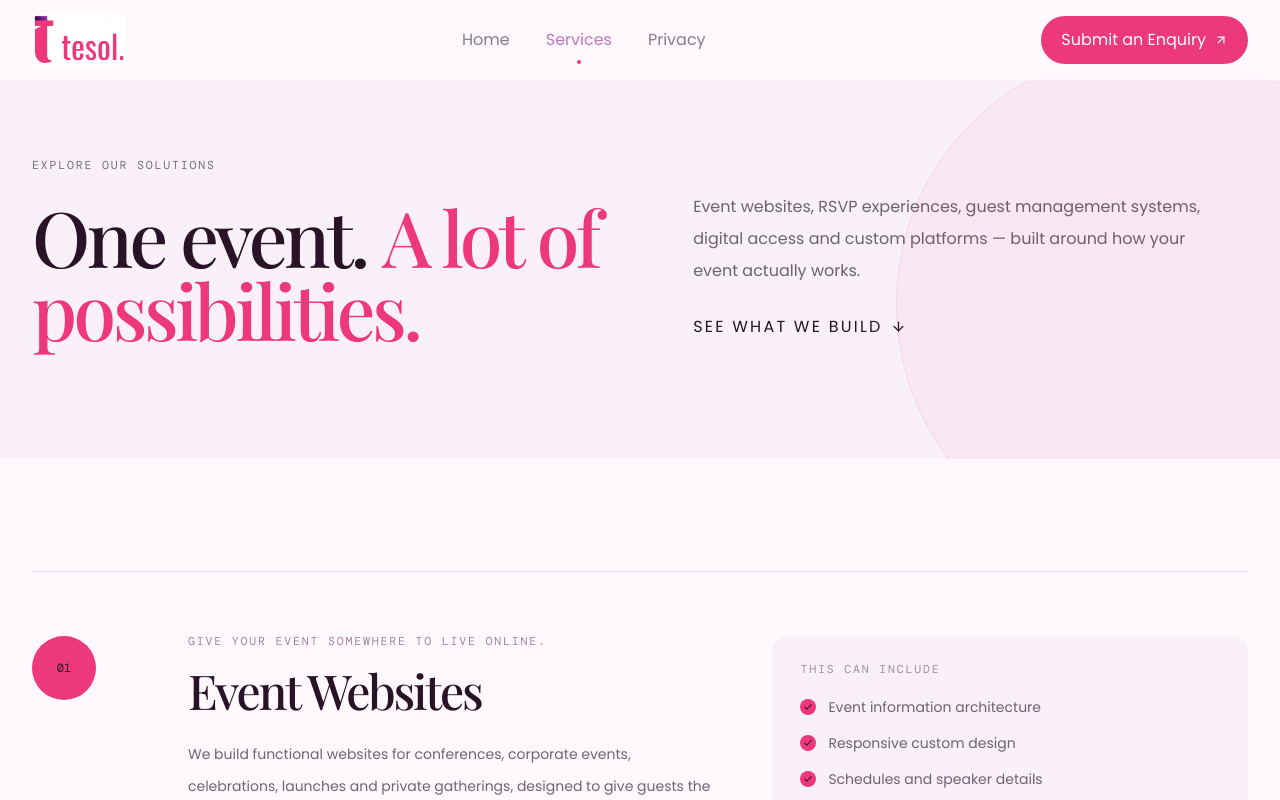
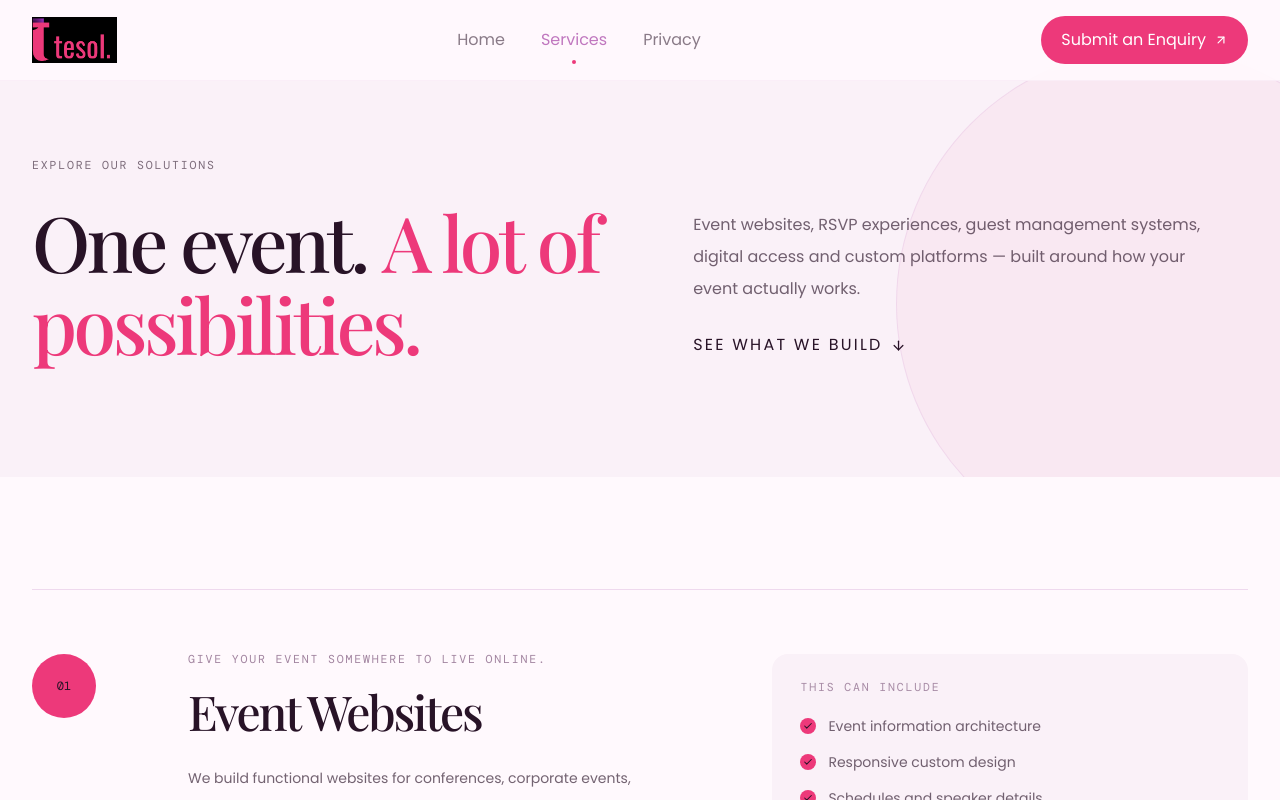
Before and after one commit to tolzzyyy/tesolhq, a React (Vite) app: page /services in a window 1280 px wide. Shown: the top 800 px of the page. Built offline with nearby package versions, Linux system fonts and the light colour scheme; a web font is replaced by a local one.

Commit message:
Polish homepage typography and branding

```diff
--- a/src/index.css
+++ b/src/index.css
@@ -75,7 +75,7 @@ img {
   font-family: "Playfair Display", serif;
   font-weight: 500;
   letter-spacing: -0.045em;
-  line-height: 0.96;
+  line-height: 1.08;
 }
 
 .eyebrow {
@@ -95,18 +95,18 @@ img {
 .brand-logo-crop {
   position: relative;
   display: block;
-  width: 5.9rem;
-  height: 3.2rem;
+  width: 5.3rem;
+  height: 2.85rem;
   flex: 0 0 auto;
   overflow: hidden;
-  background: #fff;
+  background: #000;
 }
 
 .brand-logo-crop img {
   position: absolute;
-  top: -77px;
-  left: -42px;
-  width: 160px;
+  top: -70px;
+  left: -40px;
+  width: 145px;
   max-width: none;
 }
 
--- a/src/pages/HomePage.jsx
+++ b/src/pages/HomePage.jsx
@@ -115,7 +115,7 @@ export default function HomePage() {
         <div className="page-shell grid items-center gap-14 lg:grid-cols-[0.95fr_1.05fr] lg:gap-16">
           <div className="relative z-10 lg:pb-10">
             <motion.p initial={{ opacity: 0, y: 14 }} animate={{ opacity: 1, y: 0 }} transition={{ delay: 0.16 }} className="mb-5 font-mono text-xs font-medium uppercase tracking-[0.18em] text-ink/55">Events, built differently.</motion.p>
-            <motion.h1 initial={{ opacity: 0, y: 28 }} animate={{ opacity: 1, y: 0 }} transition={{ delay: 0.22, duration: 0.75, ease: [0.22, 1, 0.36, 1] }} className="display-title text-[clamp(2.6rem,6.2vw,5.8rem)] text-ink">
+            <motion.h1 initial={{ opacity: 0, y: 28 }} animate={{ opacity: 1, y: 0 }} transition={{ delay: 0.22, duration: 0.75, ease: [0.22, 1, 0.36, 1] }} className="display-title text-[clamp(3rem,6.2vw,5.8rem)] text-ink">
               Building digital solutions for <span className="block italic text-berry sm:inline">every event.</span>
             </motion.h1>
             <motion.p initial={{ opacity: 0 }} animate={{ opacity: 1 }} transition={{ delay: 0.48, duration: 0.6 }} className="mt-7 max-w-xl text-sm leading-7 text-ink/65 sm:text-base">
@@ -152,7 +152,7 @@ export default function HomePage() {
         <div className="page-shell grid gap-14 lg:grid-cols-[0.8fr_1.2fr] lg:gap-24">
           <motion.div {...reveal}>
             <p className="eyebrow text-berry">The big idea</p>
-            <h2 className="display-title mt-6 text-4xl leading-[1.18] text-ink sm:text-5xl">Behind every great event is <span className="italic text-wine">a lot of moving parts.</span></h2>
+            <h2 className="display-title mt-6 text-4xl leading-[1.12] text-ink sm:text-5xl">Behind every great event is <span className="block italic text-wine sm:inline">a lot of moving parts.</span></h2>
           </motion.div>
 
           <motion.div {...reveal}>
@@ -163,7 +163,6 @@ export default function HomePage() {
               <div className="whitespace-nowrap border-b border-r border-wine/20 bg-wine px-3 py-5 font-mono text-[0.62rem] uppercase tracking-[0.06em] text-ink sm:px-4 sm:text-xs sm:tracking-[0.12em]">What happens next?</div>
             </div>
             <p className="mt-8 text-sm leading-8 text-ink/60"><strong className="font-bold text-ink">TESOL</strong> creates event websites, RSVP experiences, guest management systems, digital access solutions and custom event platforms designed around how your event actually works.</p>
-            <Link to="/services" className="mt-8 inline-flex items-center gap-2 text-xs font-semibold uppercase tracking-[0.14em] text-plum">Explore Our Solutions <ArrowRight size={15} /></Link>
           </motion.div>
         </div>
       </section>
@@ -172,7 +171,7 @@ export default function HomePage() {
         <div className="page-shell">
           <motion.div {...reveal} className="grid gap-7 border-b border-wine/25 pb-12 lg:grid-cols-[0.65fr_1.35fr] lg:items-end">
             <p className="eyebrow text-berry">What TESOL builds</p>
-            <h2 className="display-title text-4xl text-ink sm:text-5xl">One event. <span className="italic text-wine">A lot of possibilities.</span></h2>
+            <h2 className="display-title text-4xl text-ink sm:text-5xl">One event. <span className="block italic text-wine sm:inline">A lot of possibilities.</span></h2>
           </motion.div>
 
           <div className="mt-8 grid gap-5 lg:auto-rows-fr lg:grid-cols-2">
@@ -182,7 +181,7 @@ export default function HomePage() {
                 <motion.article key={solution.title} {...reveal} transition={{ ...reveal.transition, delay: (index % 2) * 0.08 }} className={`group flex h-full min-h-[390px] flex-col rounded-[2rem] border border-wine/15 bg-white p-7 transition hover:-translate-y-1 hover:shadow-[0_24px_70px_rgba(98,54,97,0.1)] sm:p-9 ${index === solutions.length - 1 ? 'lg:col-span-2 lg:min-h-[280px] lg:flex-row lg:items-center lg:gap-14' : ''}`}>
                   <div className="flex items-center justify-between lg:min-w-40">
                     <span className="font-mono text-xs text-plum/55">{solution.number}</span>
-                    <span className="grid size-11 place-items-center rounded-full bg-berry text-ink transition duration-300 group-hover:-rotate-6 group-hover:bg-wine"><Icon size={19} /></span>
+                    <span className={`grid size-11 place-items-center ${index < 4 ? 'text-berry' : 'rounded-full bg-berry text-ink'}`}><Icon size={19} /></span>
                   </div>
                   <div className={index === solutions.length - 1 ? 'mt-8 lg:mt-0' : 'mt-10 flex flex-1 flex-col'}>
                     <h3 className="font-display text-2xl text-ink sm:text-3xl">{solution.title}</h3>
@@ -198,45 +197,20 @@ export default function HomePage() {
 
       <section className="noise overflow-hidden bg-blush py-24 text-ink lg:py-32">
         <div className="page-shell relative z-10">
-          <motion.div {...reveal} className="grid gap-12 lg:grid-cols-[0.9fr_1.1fr] lg:gap-24">
-            <div>
-              <p className="eyebrow text-ink/55">How it unfolds</p>
-              <h2 className="display-title mt-6 text-4xl leading-[1.1] sm:text-5xl">A calm process for a <span className="italic text-wine">remarkable</span> event.</h2>
-              <p className="mt-8 max-w-md text-sm leading-8 text-ink/65">You stay close to the joyful decisions. We hold the timelines, suppliers, production details and all the things no guest should ever notice.</p>
-            </div>
-
-            <ol className="divide-y divide-ink/15 border-y border-ink/15">
-              {[
-                ['01', 'Listen', 'We begin with your people, priorities and the feeling you want to create.'],
-                ['02', 'Imagine', 'A tailored concept brings the story, setting and guest journey into focus.'],
-                ['03', 'Make it happen', 'We produce every detail and lead the day with a steady, trusted hand.'],
-              ].map(([number, title, text]) => (
-                <li key={number} className="grid grid-cols-[48px_1fr] gap-4 py-7 sm:grid-cols-[70px_160px_1fr] sm:items-start">
-                  <span className="font-mono text-xs text-ink/45">{number}</span>
-                  <span className="font-display text-xl text-ink">{title}</span>
-                  <span className="col-start-2 text-sm leading-7 text-ink/60 sm:col-start-3">{text}</span>
-                </li>
-              ))}
-            </ol>
+          <motion.div {...reveal} className="grid items-center gap-12 lg:grid-cols-[0.75fr_1.25fr] lg:gap-20">
+            <h2 className="display-title text-4xl leading-[1.1] sm:text-5xl">A calm process for a <span className="italic text-berry">remarkable</span> event.</h2>
+            <blockquote className="rounded-[2rem] border border-berry/20 bg-white/65 p-8 text-center shadow-[0_24px_70px_rgba(98,54,97,0.08)] sm:p-12">
+              <p className="mx-auto max-w-4xl font-display text-3xl leading-tight text-ink sm:text-4xl">“They understood the soul of our celebration, then made every moving part feel entirely effortless.”</p>
+              <footer className="mt-8 font-mono text-xs uppercase tracking-[0.16em] text-ink/50">Nnenna &amp; Ade · Ikoyi, Lagos</footer>
+            </blockquote>
           </motion.div>
-
-          <motion.blockquote {...reveal} className="mt-24 border-t border-ink/15 pt-16 text-center">
-            <p className="mx-auto max-w-5xl font-display text-3xl leading-tight text-ink sm:text-4xl">“They understood the soul of our celebration, then made every moving part feel entirely effortless.”</p>
-            <footer className="mt-8 font-mono text-xs uppercase tracking-[0.16em] text-ink/50">Nnenna &amp; Ade · Ikoyi, Lagos</footer>
-          </motion.blockquote>
         </div>
       </section>
 
       <section id="inquire" className="scroll-mt-20 bg-parchment py-24 lg:py-32">
         <div className="page-shell grid gap-12 lg:grid-cols-[0.75fr_1.25fr] lg:gap-20">
           <motion.div {...reveal}>
-            <p className="eyebrow text-ink/60">Start your project</p>
-            <h2 className="display-title mt-6 text-4xl text-ink sm:text-5xl">Have an event problem? <span className="italic text-wine">Good. Tell us.</span></h2>
-            <p className="mt-7 max-w-md text-sm leading-7 text-ink/65">Whether you know exactly what you need or only know what is not working, send us the details. We’ll help you find the right digital solution.</p>
-            <div className="mt-10 border-t border-ink/15 pt-7">
-              <p className="eyebrow text-ink/45">Prefer email?</p>
-              <a href="mailto:hello@tesolhq.com" className="mt-3 block break-all font-display text-2xl text-ink">hello@tesolhq.com</a>
-            </div>
+            <h2 className="display-title text-4xl text-ink sm:text-5xl">Tell us about your events</h2>
           </motion.div>
           <motion.div {...reveal}><InquiryForm /></motion.div>
         </div>
```
Also changed, not shown: public/brand-logo.png.
